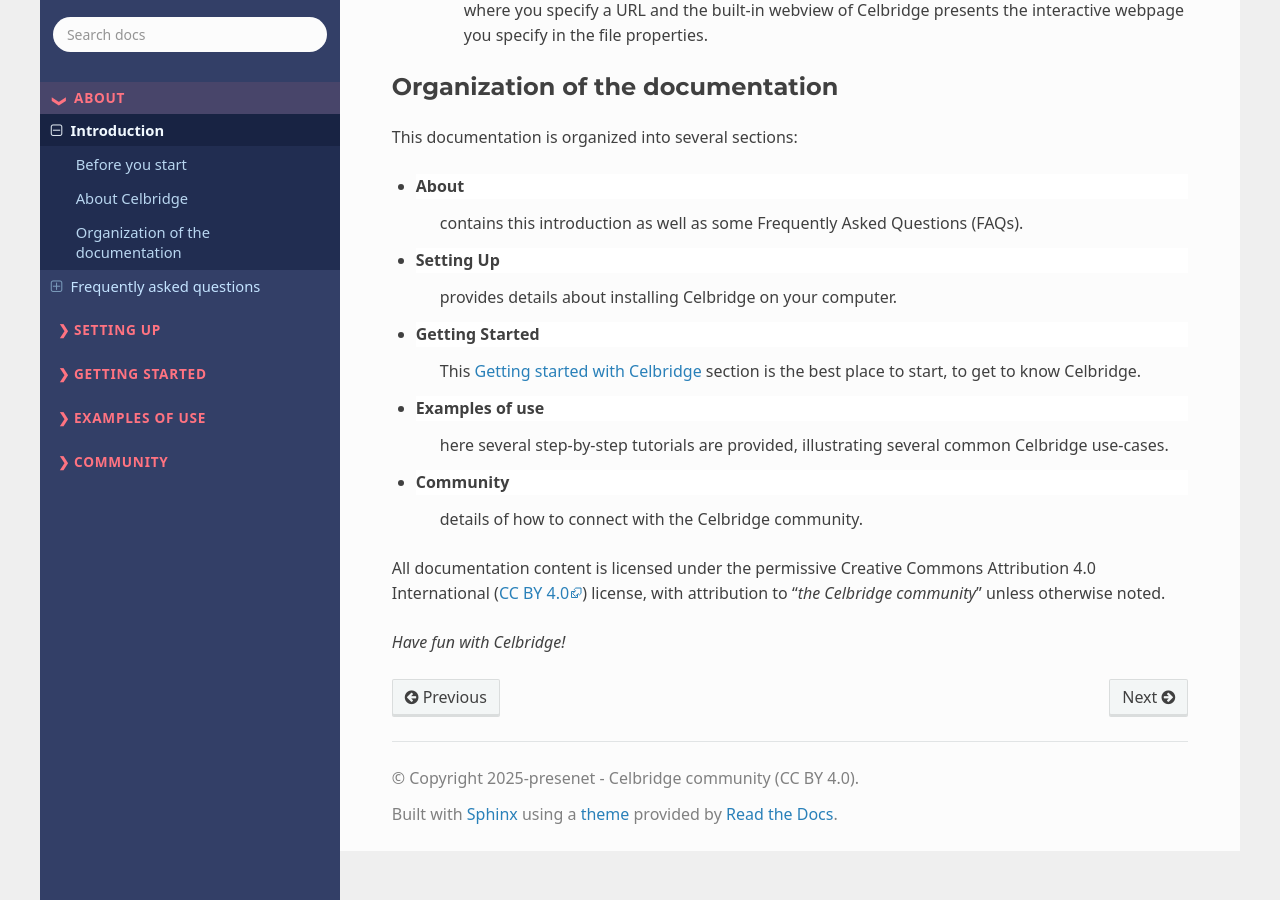
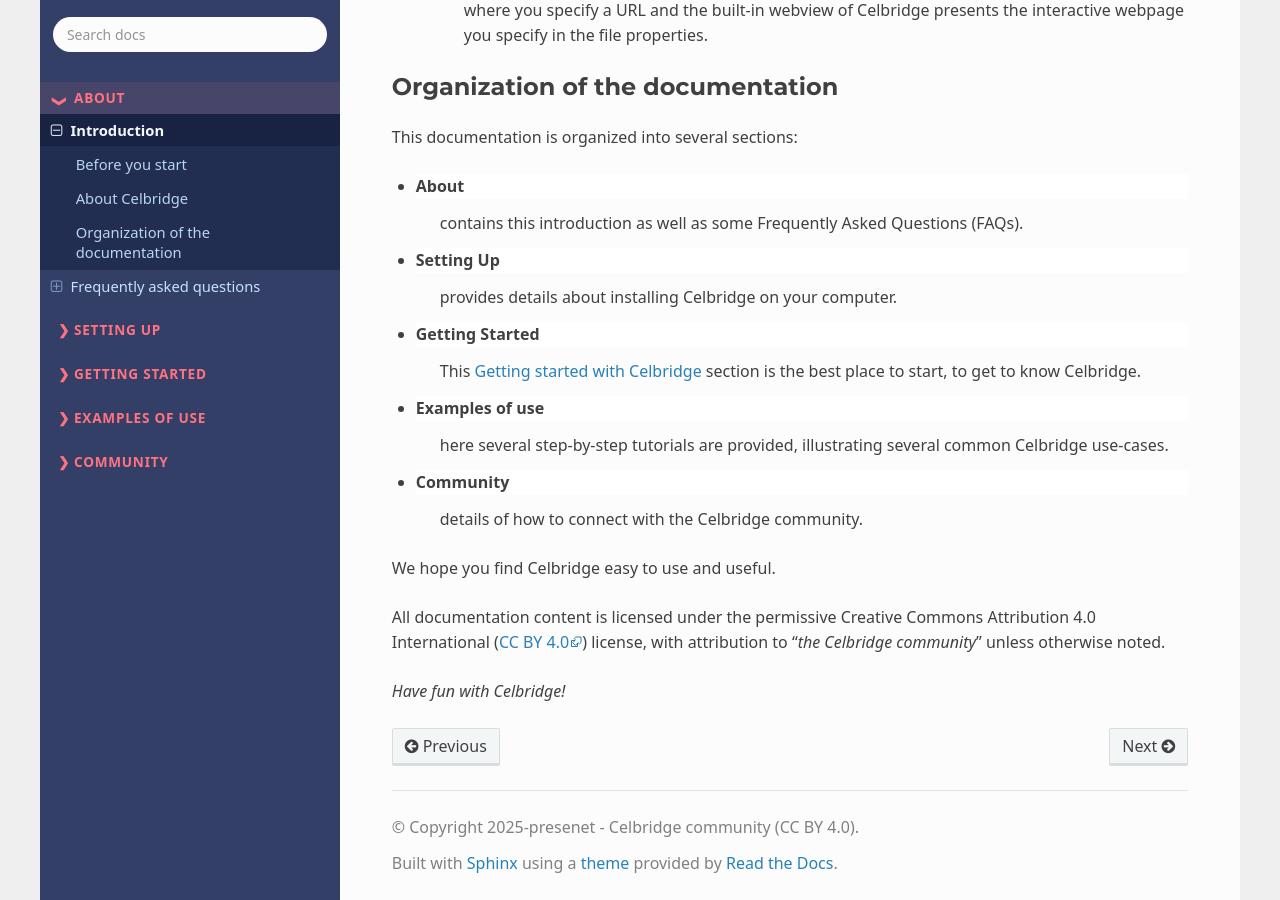
Before and after one commit to celbridge-org/celbridge-docs, a Sphinx documentation site: the page built from docs/01_about/index.rst, in a window 1280 px wide and 900 px high, scrolled down 1181 px. Built offline with Sphinx 7.4.7 and the Read the Docs theme 3.1.0, drawn with Linux system fonts in a browser that asks for light colours.

Commit message:
Add closing statement to documentation
Added a closing statement expressing hope for user satisfaction.

```diff
--- a/docs/01_about/index.rst
+++ b/docs/01_about/index.rst
@@ -60,7 +60,7 @@
 - **Community**
     details of how to connect with the Celbridge community.
 
-
+We hope you find Celbridge easy to use and useful.
 
 All documentation content is licensed under the permissive Creative Commons Attribution 4.0 International
 (`CC BY 4.0 <https://creativecommons.org/licenses/by/4.0/>`_) license,
```
